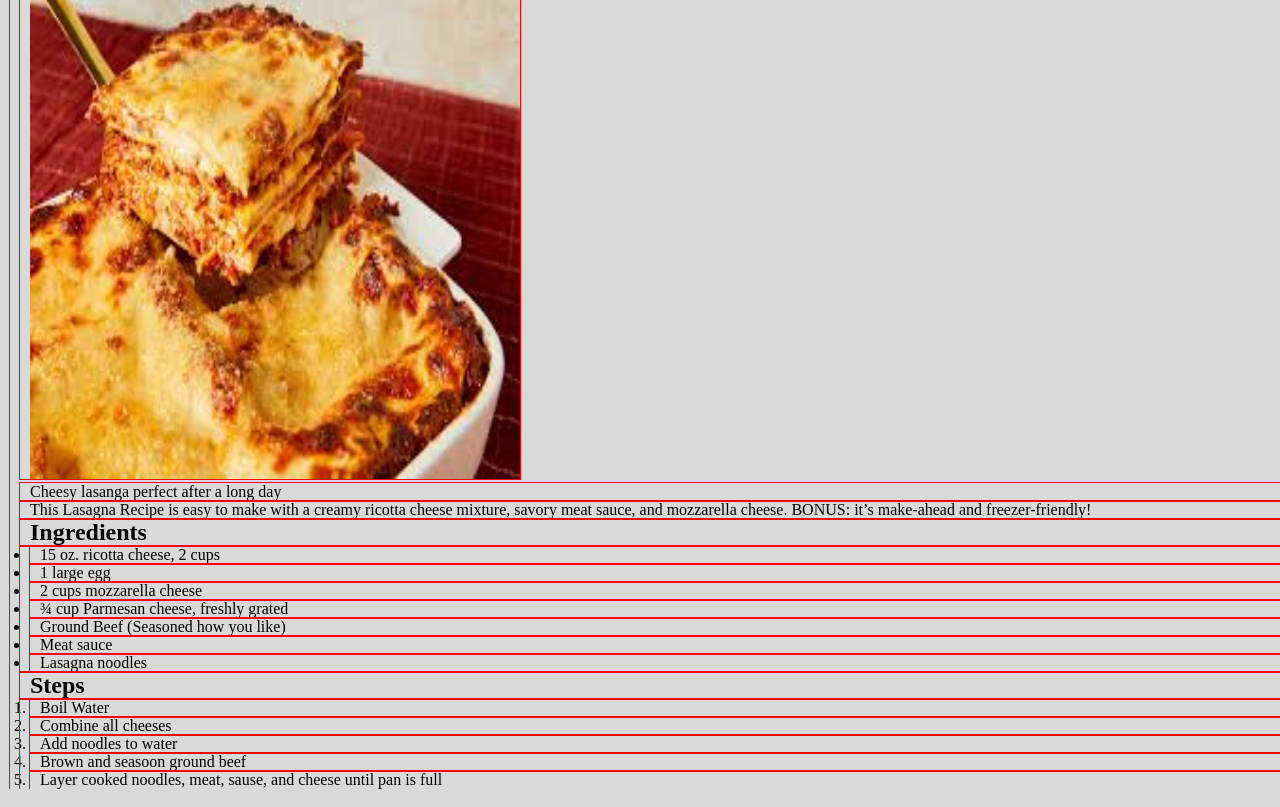
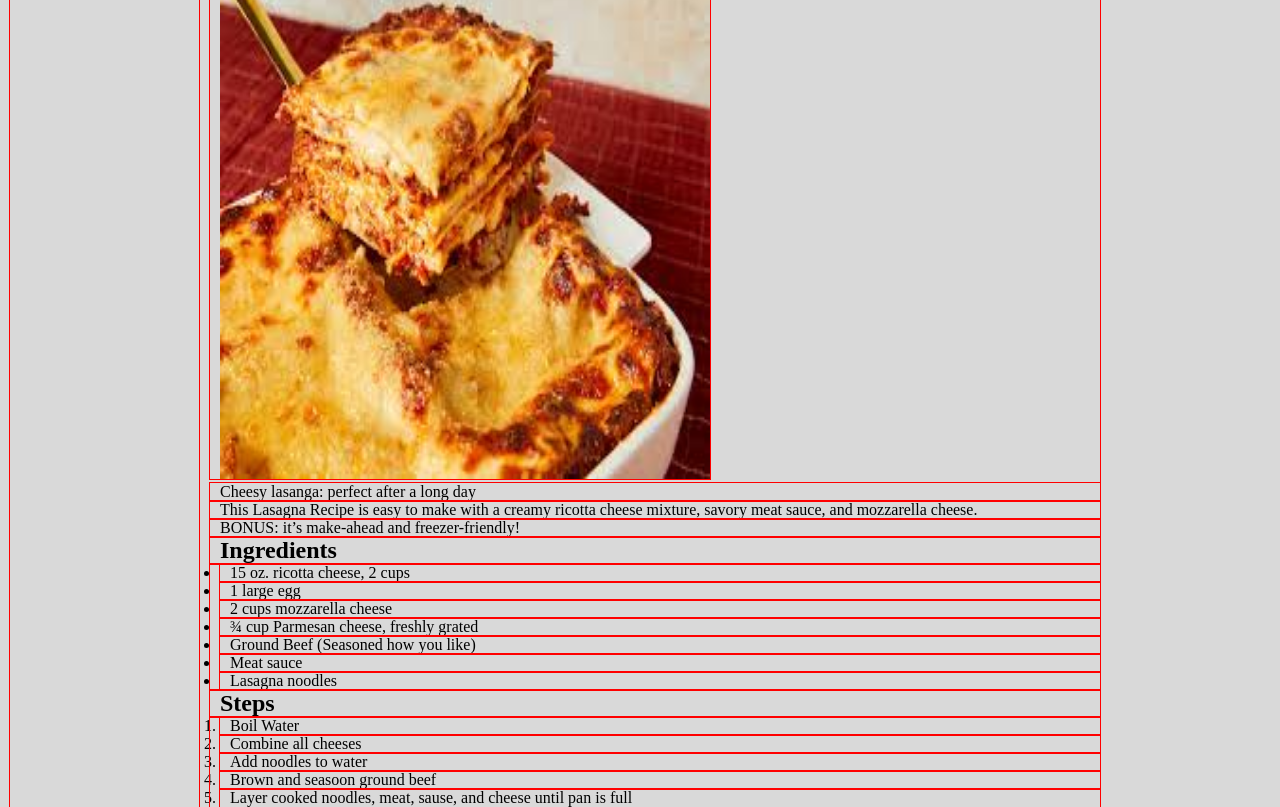
Before and after one commit to victor-rodriguez71/TOP_Recipes, a plain HTML site: page recipes/lasagna.html in a window 1280 px wide. Shown: the part 76-883 px from the top of the page. Drawn offline with Linux system fonts and the light colour scheme.

Commit message:
updated basic structure to align with changes made to css.

```diff
--- a/recipes/lasagna.html
+++ b/recipes/lasagna.html
@@ -10,13 +10,14 @@
     <header>
       <a href="../index.html">Home</a>
     </header>
+    <div class="receipe_card">
       <h1>Lasagna</h1>
       <img src="../images/lasanga.jpeg" height="500px" width="500px" />
-    <p>Cheesy lasanga perfect after a long day</p>
+      <p>Cheesy lasanga: perfect after a long day</p>
       <p>
-      This Lasagna Recipe is easy to make with a creamy ricotta cheese mixture,
-      savory meat sauce, and mozzarella cheese. BONUS: it’s make-ahead and
-      freezer-friendly!
+        This Lasagna Recipe is easy to make with a creamy ricotta cheese
+        mixture, savory meat sauce, and mozzarella cheese. <P>BONUS: it’s
+        make-ahead and freezer-friendly!</P>
       </p>
       <h2>Ingredients</h2>
       <ul>
@@ -36,5 +37,6 @@
         <li>Brown and seasoon ground beef</li>
         <li>Layer cooked noodles, meat, sause, and cheese until pan is full</li>
       </ol>
+    </div>
   </body>
 </html>
```
Lines whose indentation alone changed are shown as unchanged.
